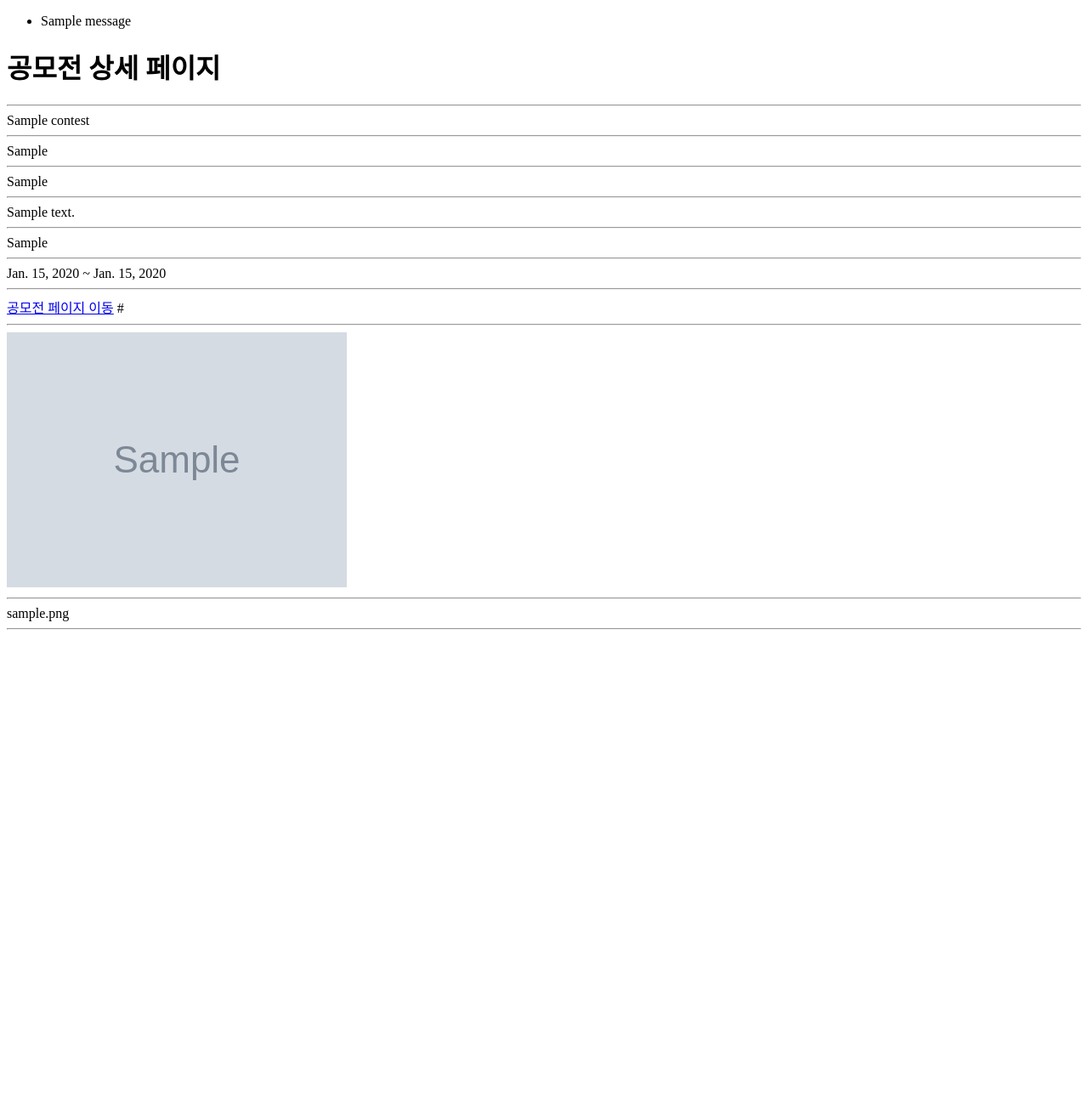
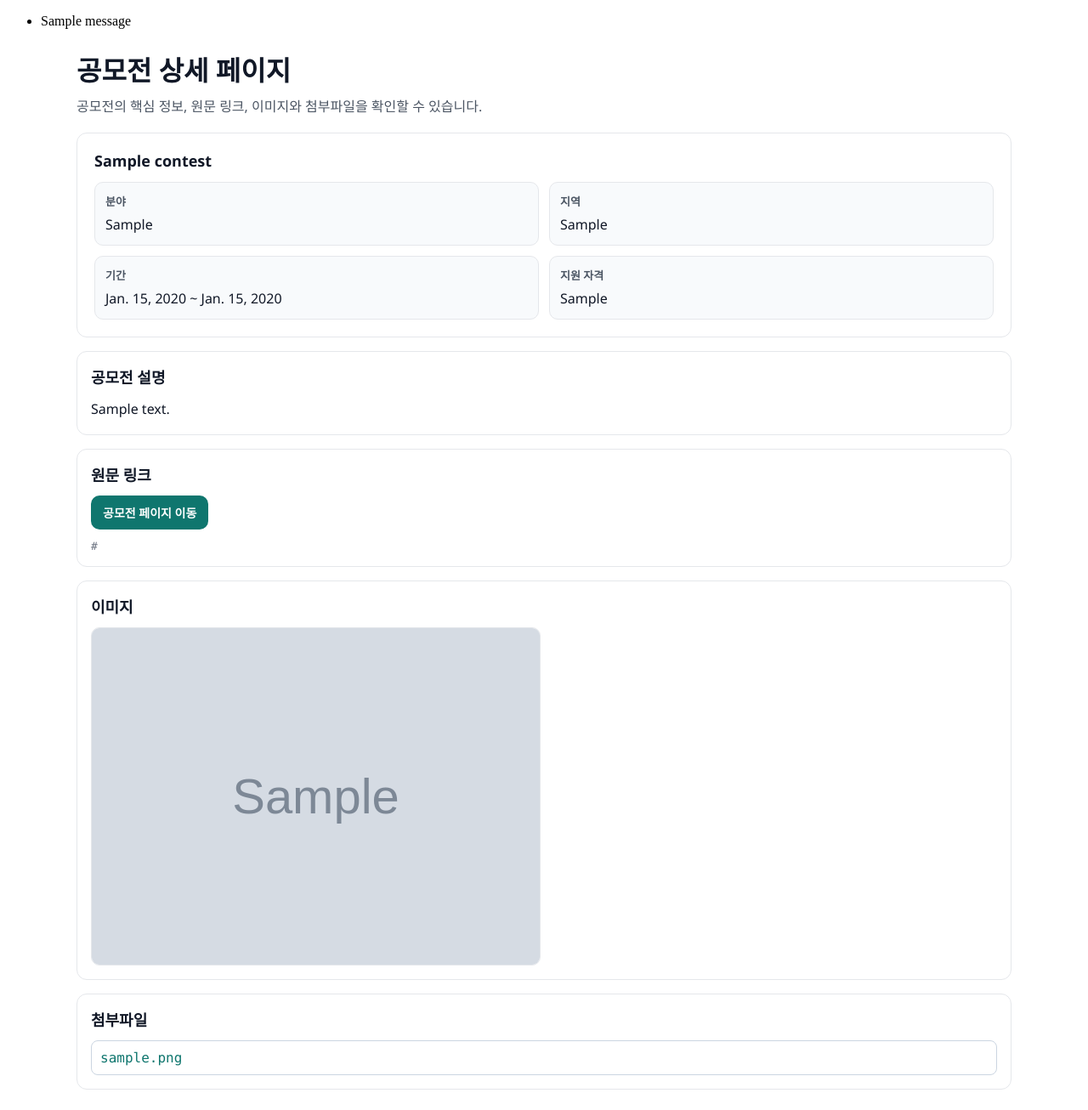
Before and after one commit to ContestCrawler/contestcrawlerpjt, a Django app: page /service/1/ in a window 1280 px wide. Shown: the whole page at 85% size. Before the commit the page ends 741 px from the top, so only its background shows below. Run offline with Django 5.2, Linux system fonts and the light colour scheme; tables that the repository leaves empty hold one stand-in row (values such as "Sample post"); grey boxes marked "Sample" are stand-in pictures; one stand-in notice (Sample message) is shown.

Commit message:
feature: CSS 추가 (#17)

```diff
--- /dev/null
+++ b/service/static/service/css/detail.css
@@ -0,0 +1,173 @@
+.page {
+  max-width: 1100px;
+  margin: 24px auto;
+  padding: 0 16px;
+  font-family: "Segoe UI", "Noto Sans KR", sans-serif;
+}
+
+.title {
+  margin: 0 0 8px;
+  font-size: 32px;
+  color: #111827;
+}
+
+.desc {
+  margin: 0 0 20px;
+  color: #4b5563;
+}
+
+.panel {
+  background: #fff;
+  border: 1px solid #e5e7eb;
+  border-radius: 12px;
+  padding: 16px;
+  margin-bottom: 16px;
+}
+
+.panel h2 {
+  margin: 0 0 12px;
+  font-size: 18px;
+  color: #111827;
+}
+
+.detail-header {
+  padding: 20px;
+}
+
+.contest-title {
+  margin: 0 0 16px;
+  font-size: 24px;
+  line-height: 1.4;
+  color: #111827;
+}
+
+.meta-grid {
+  display: grid;
+  grid-template-columns: repeat(2, minmax(0, 1fr));
+  gap: 12px;
+}
+
+.info-item {
+  display: flex;
+  flex-direction: column;
+  gap: 6px;
+  border: 1px solid #e5e7eb;
+  border-radius: 10px;
+  padding: 12px;
+  background: #f8fafc;
+}
+
+.info-label {
+  font-weight: 600;
+  font-size: 13px;
+  color: #4b5563;
+}
+
+.info-value {
+  color: #111827;
+  line-height: 1.5;
+}
+
+.content-text {
+  color: #111827;
+  line-height: 1.7;
+  white-space: pre-line;
+}
+
+.actions {
+  display: flex;
+  gap: 10px;
+  margin-top: 12px;
+}
+
+.btn {
+  display: inline-flex;
+  align-items: center;
+  justify-content: center;
+  border: 0;
+  border-radius: 10px;
+  padding: 10px 14px;
+  font-weight: 600;
+  font-size: 14px;
+  text-decoration: none;
+  cursor: pointer;
+}
+
+.btn-primary {
+  background: #0f766e;
+  color: #fff;
+}
+
+.source-url {
+  margin: 12px 0 0;
+  color: #6b7280;
+  font-size: 13px;
+  overflow-wrap: anywhere;
+}
+
+.mono {
+  font-family: Consolas, "Courier New", monospace;
+}
+
+.image-grid {
+  display: grid;
+  grid-template-columns: repeat(2, minmax(0, 1fr));
+  gap: 12px;
+}
+
+.contest-image {
+  width: 100%;
+  max-height: 520px;
+  object-fit: contain;
+  border: 1px solid #e5e7eb;
+  border-radius: 10px;
+  background: #f8fafc;
+}
+
+.attachment-list {
+  display: flex;
+  flex-direction: column;
+  gap: 10px;
+}
+
+.attachment-link {
+  display: block;
+  border: 1px solid #cbd5e1;
+  border-radius: 8px;
+  padding: 10px;
+  color: #0f766e;
+  text-decoration: none;
+  overflow-wrap: anywhere;
+}
+
+.attachment-link:hover {
+  background: #f0fdfa;
+  text-decoration: underline;
+}
+
+.empty-text {
+  margin: 0;
+  color: #6b7280;
+}
+
+@media (max-width: 900px) {
+  .meta-grid,
+  .image-grid {
+    grid-template-columns: 1fr;
+  }
+}
+
+@media (max-width: 640px) {
+  .title {
+    font-size: 28px;
+  }
+
+  .contest-title {
+    font-size: 21px;
+  }
+
+  .actions,
+  .btn {
+    width: 100%;
+  }
+}
--- a/service/templates/service/detail.html
+++ b/service/templates/service/detail.html
@@ -1,34 +1,71 @@
 {% extends "base.html" %}
+{% load static %}
 
 {% block content %}
+<link rel="stylesheet" href="{% static 'service/css/detail.css' %}">
 
-<h1>공모전 상세 페이지</h1>
-<hr>
-{{ contest.title }}
-<hr>
-{{ contest.category }}
-<hr>
-{{ contest.eligibility }}
-<hr>
-{{ contest.description }}
-<hr>
-{{ contest.region }}
-<hr>
-{{ contest.start_date }} ~ {{ contest.end_date }}
-<hr>
+<div class="page">
+  <h1 class="title">공모전 상세 페이지</h1>
+  <p class="desc">공모전의 핵심 정보, 원문 링크, 이미지와 첨부파일을 확인할 수 있습니다.</p>
 
-<a href="{{ contest.detail_url }}">공모전 페이지 이동</a>
-{{ contest.detail_url }}
-<hr>
+  <section class="panel detail-header">
+    <h2 class="contest-title">{{ contest.title }}</h2>
 
-{% for contest_image in contest_images %}
-<img src="{{ contest_image.image_url }}" alt="{{ contest_image.alt_text }}">
-<hr>
-{% endfor %}
+    <div class="meta-grid">
+      <div class="info-item">
+        <span class="info-label">분야</span>
+        <span class="info-value">{{ contest.category }}</span>
+      </div>
+      <div class="info-item">
+        <span class="info-label">지역</span>
+        <span class="info-value">{{ contest.region }}</span>
+      </div>
+      <div class="info-item">
+        <span class="info-label">기간</span>
+        <span class="info-value">{{ contest.start_date }} ~ {{ contest.end_date }}</span>
+      </div>
+      <div class="info-item">
+        <span class="info-label">지원 자격</span>
+        <span class="info-value">{{ contest.eligibility }}</span>
+      </div>
+    </div>
+  </section>
 
-{% for attachment in contest_attachments %}
-{{ attachment.file_url }}
-<hr>
-{% endfor %}
+  <section class="panel">
+    <h2>공모전 설명</h2>
+    <div class="content-text">{{ contest.description }}</div>
+  </section>
 
+  <section class="panel">
+    <h2>원문 링크</h2>
+    <div class="actions">
+      <a class="btn btn-primary" href="{{ contest.detail_url }}" target="_blank" rel="noopener noreferrer">공모전 페이지 이동</a>
+    </div>
+    <p class="source-url mono">{{ contest.detail_url }}</p>
+  </section>
+
+  <section class="panel">
+    <h2>이미지</h2>
+    <div class="image-grid">
+      {% for contest_image in contest_images %}
+        <img class="contest-image" src="{{ contest_image.image_url }}" alt="{{ contest_image.alt_text }}">
+      {% empty %}
+        <p class="empty-text">등록된 이미지가 없습니다.</p>
+      {% endfor %}
+    </div>
+  </section>
+
+  <section class="panel">
+    <h2>첨부파일</h2>
+    <div class="attachment-list">
+      {% for attachment in contest_attachments %}
+        <a class="attachment-link mono" href="{{ attachment.file_url }}" target="_blank" rel="noopener noreferrer">
+          {{ attachment.file_url }}
+        </a>
+      {% empty %}
+        <p class="empty-text">등록된 첨부파일이 없습니다.</p>
+      {% endfor %}
+    </div>
+  </section>
+</div>
 {% endblock content %}
```
Also changed, not shown: service/static/service/css/index.css (added, +173 -0 lines), service/templates/service/index.html (+47 -20 lines).
